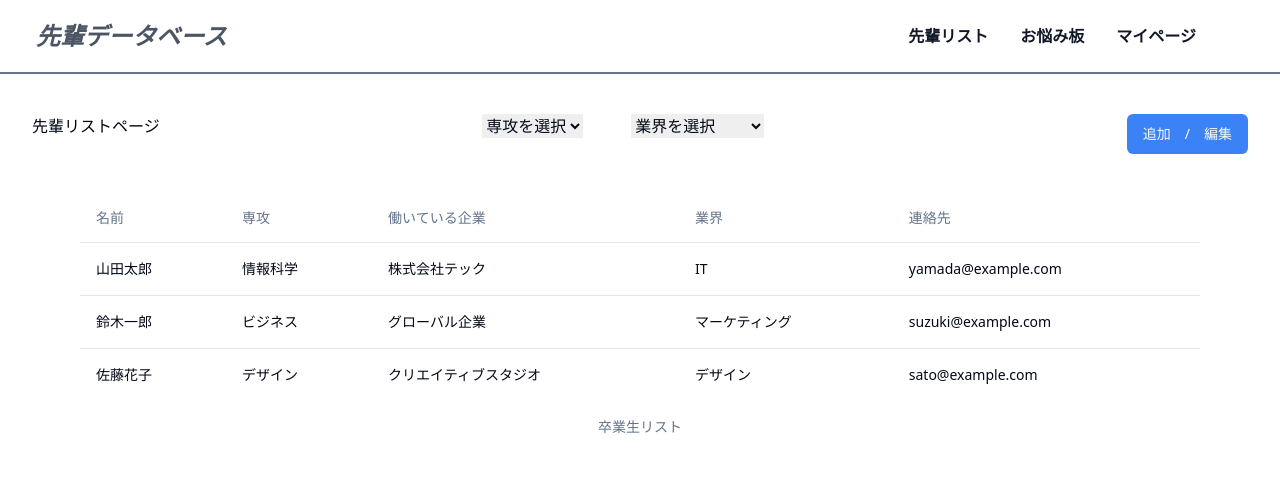
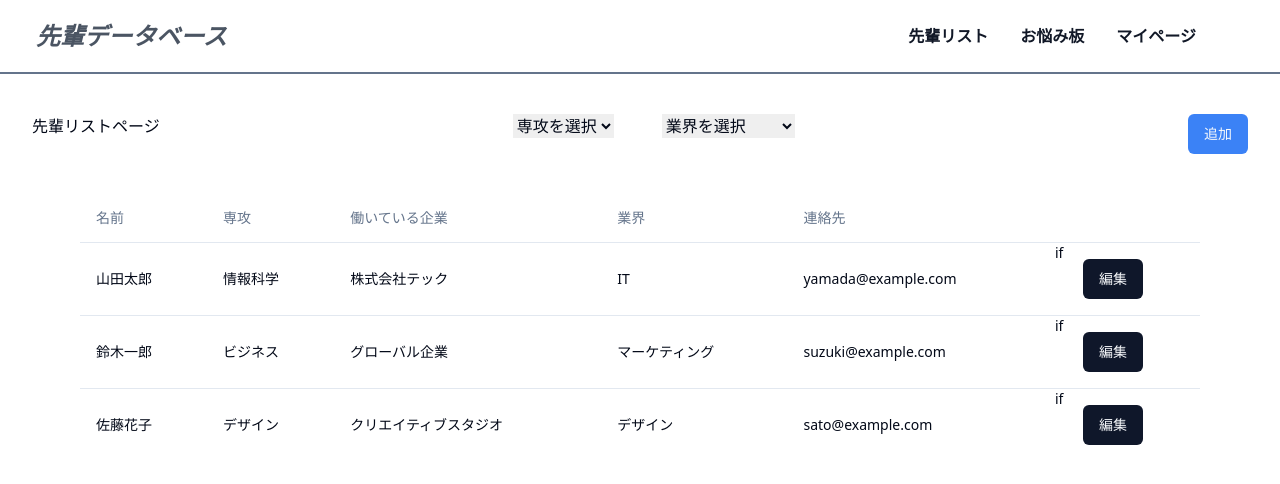
Before and after one commit to ryuheisato/senpai-db-client, a Next.js app: page /alumni in a window 1280 px wide. Shown: the top 484 px of the page. Built offline with nearby package versions, Linux system fonts and the light colour scheme; data requests are answered from the project's data file.

Commit message:
addEditButton

```diff
--- a/src/pages/alumni/index.tsx
+++ b/src/pages/alumni/index.tsx
@@ -71,14 +71,14 @@ export default function AlumniListPage() {
             ))}
           </select>
         </div>
-        <Button className="bg-blue-500" onClick={() => window.location.href='alumni/post'}>追加　/　編集</Button>
+        <Button className="bg-blue-500" onClick={() => window.location.href='alumni/post'}>追加</Button>
       </div>
 
       <div className="mx-20">
 
         {/* Table */}
         <Table>
-          <TableCaption>卒業生リスト</TableCaption>
+          {/* <TableCaption>卒業生リスト</TableCaption> */}
           <TableHeader>
             <TableRow>
               <TableHead>名前</TableHead>
@@ -96,6 +96,8 @@ export default function AlumniListPage() {
                 <TableCell>{user.Company}</TableCell>
                 <TableCell>{user.Industry}</TableCell>
                 <TableCell>{user.Contact}</TableCell> {/* Assuming your user object has a Contact field */}
+                if{}
+                <TableCell><Button>編集</Button></TableCell>
               </TableRow>
             ))}
           </TableBody>
--- a/src/pages/alumni/post.tsx
+++ b/src/pages/alumni/post.tsx
@@ -1,3 +1,5 @@
+
+
 export default function AlmuniPostPage() {
   return (
     <div>
```
